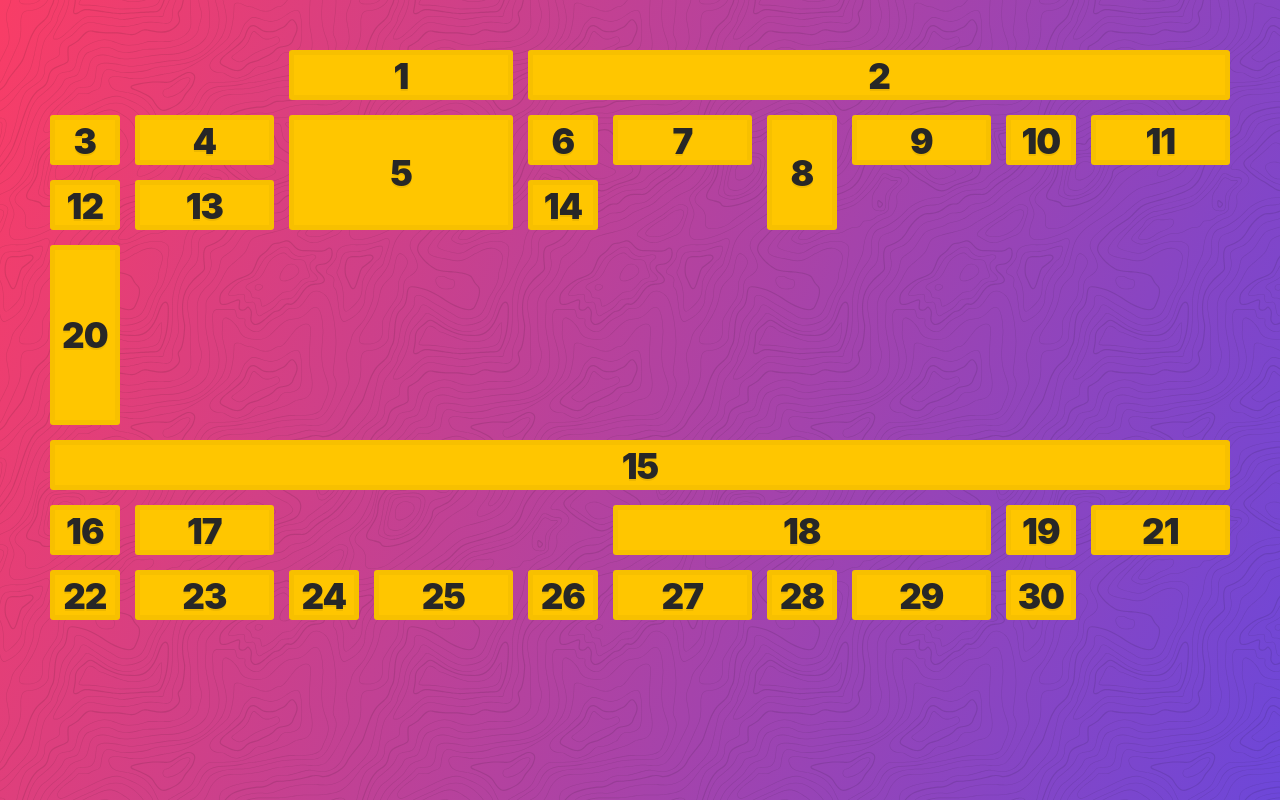
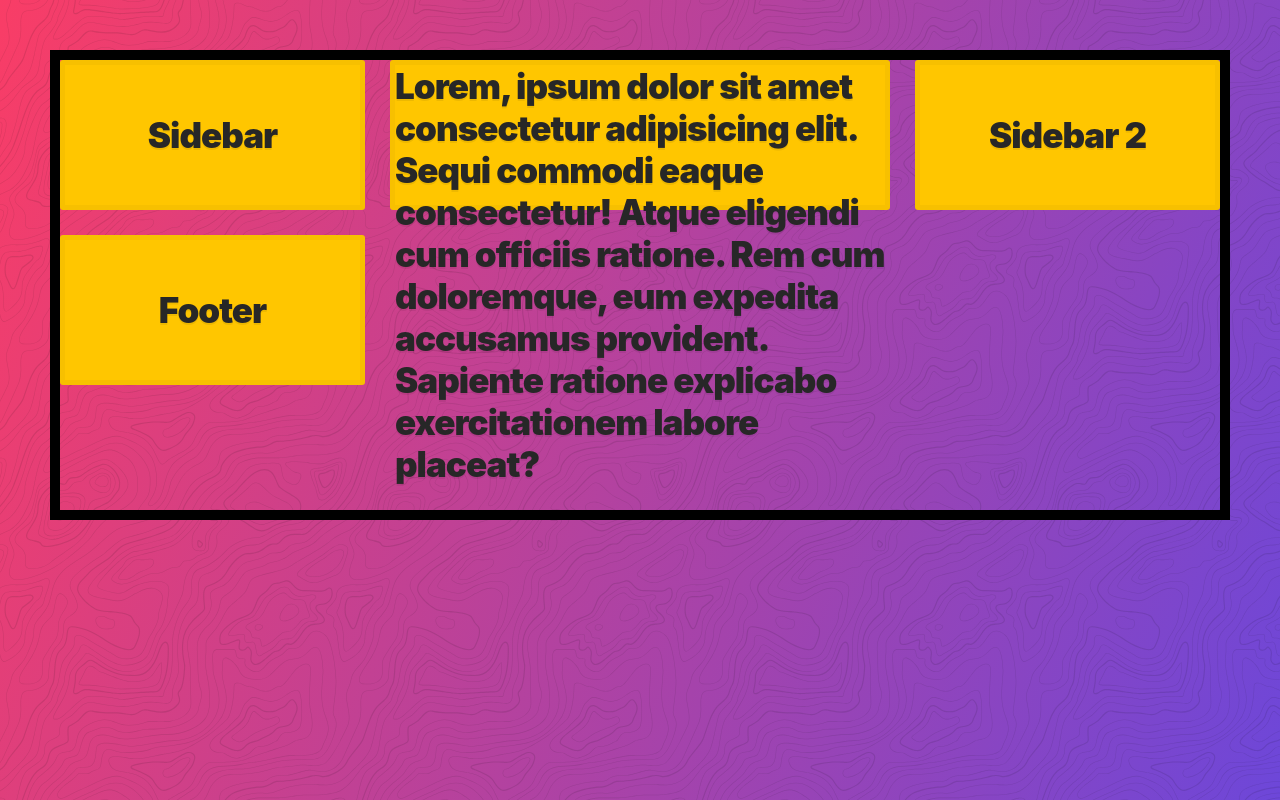
Before and after one commit to enolife/Web-Development-Playground, a plain HTML site: page CSS_GRID/grid_2_playground.html in a window 1280 px wide. Drawn offline with Linux system fonts and the light colour scheme.

Commit message:
test grid area names

```diff
--- a/CSS_GRID/grid2.css
+++ b/CSS_GRID/grid2.css
@@ -52,11 +52,14 @@ h6 {
 
 .container {
     display: grid;
-    grid-gap: 15px;
-    grid-template-columns: repeat(5, 1fr 2fr);
-    grid-template-rows: repeat(10, 50px);
+    grid-gap: 25px;
+    border: solid 10px #000000;
+    grid-template-columns: 1fr 500px 1fr;
+    grid-template-rows: 150px 150px 100px;
+    grid-template-areas: "sidebar_1 content sidebar_2"
+        "sidebar_1 content sidebar_2"
+        "footer footer footer"
 }
-
 
 
 /* Each item in our grid will contain numbers */
@@ -72,34 +75,6 @@ h6 {
     /* best colour */
 }
 
-.item1 {
-    grid-column: 3/5;
-}
-
-.item2 {
-    grid-column: 5/-1
-}
-
-.item5 {
-    grid-column: span 2;
-    grid-row: span 2;
-}
-
-.item8 {
-    grid-row: span 2;
-}
-
-.item15 {
-    grid-column: 1/-1;
-}
-
-.item18 {
-    grid-column: 6/9;
-}
-
-.item20 {
-    grid-row: 4/7;
-}
 
 .item p {
     margin: 0 0 5px 0;
--- a/CSS_GRID/grid_2_playground.html
+++ b/CSS_GRID/grid_2_playground.html
@@ -12,39 +12,12 @@
 
     <div class="container">
 
-        <div class="item item1">1</div>
-        <div class="item item2">2</div>
-        <div class="item item3">3</div>
-        <div class="item item4">4</div>
-        <div class="item item5">5</div>
-        <div class="item item6">6</div>
-        <div class="item item7">7</div>
-        <div class="item item8">8</div>
-        <div class="item item9">9</div>
-        <div class="item item10">10</div>
-        <div class="item item11">11</div>
-        <div class="item item12">12</div>
-        <div class="item item13">13</div>
-        <div class="item item14">14</div>
-        <div class="item item15">15</div>
-        <div class="item item16">16</div>
-        <div class="item item17">17</div>
-        <div class="item item18">18</div>
-        <div class="item item19">19</div>
-        <div class="item item20">20</div>
-        <div class="item item21">21</div>
-        <div class="item item22">22</div>
-        <div class="item item23">23</div>
-        <div class="item item24">24</div>
-        <div class="item item25">25</div>
-        <div class="item item26">26</div>
-        <div class="item item27">27</div>
-        <div class="item item28">28</div>
-        <div class="item item29">29</div>
-        <div class="item item30">30</div>
-
-
-
+        <div class="item item1">Sidebar</div>
+        <div class="item item2">Lorem, ipsum dolor sit amet consectetur adipisicing elit. Sequi commodi eaque
+            consectetur! Atque eligendi cum officiis ratione. Rem cum doloremque, eum expedita accusamus provident.
+            Sapiente ratione explicabo exercitationem labore placeat?</div>
+        <div class="item item3">Sidebar 2</div>
+        <div class="item item4">Footer</div>
     </div>
 
 </body>
```
